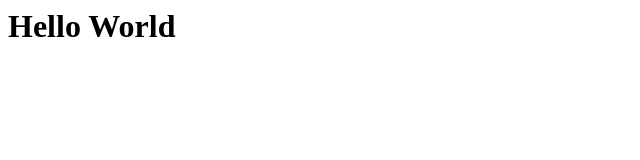
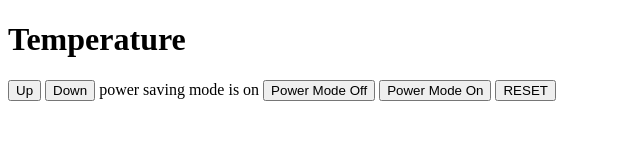
Before and after one commit to perrinjack/thermostat1, a plain HTML site: page index.html in a window 1280 px wide. Shown: the whole page, without its empty margins (0-640 px from the left). Drawn offline with Linux system fonts and the light colour scheme.

Commit message:
html setup

```diff
--- a/index.html
+++ b/index.html
@@ -1,11 +1,20 @@
+<!DOCTYPE html>
+<html>
+<head></head>
+    <script src="src/index.js"></script>
 
-
-<head></head>
-    <script src="index.js"></script>
-
-
+    <title>Thermostat</title>
 </head>
 <body>
-<h1>Hello World</h1>
+<h1>Temperature  </h1>
+
+<button  id= "up_button">Up</button>
+<button  id= "down_button" >Down</button>
+power saving mode is <span id="power-saving-status">on</span>
+<button  id= "P_MODE_OFF">Power Mode Off</button>
+<button  id= "P_MODE_ON">Power Mode On</button>
+<button  id= "reset">RESET</button>
 
 </body>
+
+</html>
```
